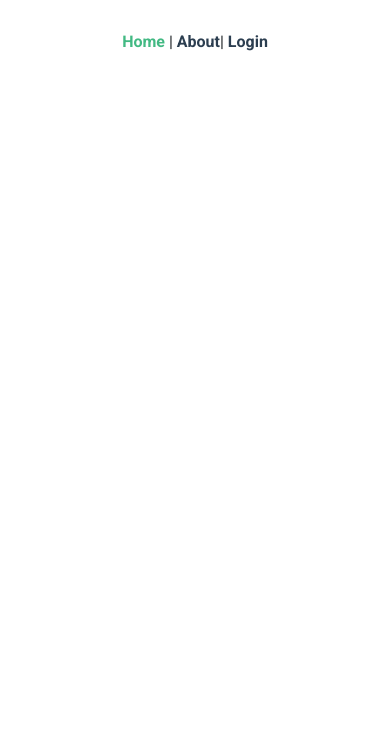
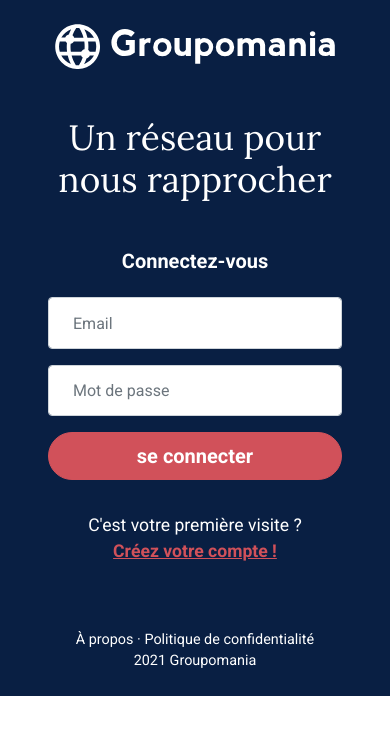
Before and after one commit to MarineFlora/MarineRapeneau_7_08112021, a Vue app in the folder frontend/: page / in a window 390 px wide. Shown: the top 734 px of the page. Built offline with nearby package versions, Linux system fonts and the light colour scheme.

Commit message:
maj responsive + reset fichiers de base vue installation

```diff
--- a/frontend/src/App.vue
+++ b/frontend/src/App.vue
@@ -1,10 +1,6 @@
 <template>
   <div id="app">
-    <div id="nav">
-      <router-link to="/">Home</router-link> |
-      <router-link to="/about">About</router-link>|
-      <router-link to="/login">Login</router-link>
-    </div>
+
     <router-view/>
   </div>
 </template>
@@ -18,16 +14,4 @@
 
 }
 
-#nav {
-  padding: 30px;
-}
-
-#nav a {
-  font-weight: bold;
-  color: #2c3e50;
-}
-
-#nav a.router-link-exact-active {
-  color: #42b983;
-}
 </style>
--- a/frontend/src/components/HelloWorld.vue
+++ /dev/null
@@ -1,58 +0,0 @@
-<template>
-  <div class="hello">
-    <h1>{{ msg }}</h1>
-    <p>
-      For a guide and recipes on how to configure / customize this project,<br>
-      check out the
-      <a href="https://cli.vuejs.org" target="_blank" rel="noopener">vue-cli documentation</a>.
-    </p>
-    <h3>Installed CLI Plugins</h3>
-    <ul>
-      <li><a href="https://github.com/vuejs/vue-cli/tree/dev/packages/%40vue/cli-plugin-babel" target="_blank" rel="noopener">babel</a></li>
-      <li><a href="https://github.com/vuejs/vue-cli/tree/dev/packages/%40vue/cli-plugin-eslint" target="_blank" rel="noopener">eslint</a></li>
-    </ul>
-    <h3>Essential Links</h3>
-    <ul>
-      <li><a href="https://vuejs.org" target="_blank" rel="noopener">Core Docs</a></li>
-      <li><a href="https://forum.vuejs.org" target="_blank" rel="noopener">Forum</a></li>
-      <li><a href="https://chat.vuejs.org" target="_blank" rel="noopener">Community Chat</a></li>
-      <li><a href="https://twitter.com/vuejs" target="_blank" rel="noopener">Twitter</a></li>
-      <li><a href="https://news.vuejs.org" target="_blank" rel="noopener">News</a></li>
-    </ul>
-    <h3>Ecosystem</h3>
-    <ul>
-      <li><a href="https://router.vuejs.org" target="_blank" rel="noopener">vue-router</a></li>
-      <li><a href="https://vuex.vuejs.org" target="_blank" rel="noopener">vuex</a></li>
-      <li><a href="https://github.com/vuejs/vue-devtools#vue-devtools" target="_blank" rel="noopener">vue-devtools</a></li>
-      <li><a href="https://vue-loader.vuejs.org" target="_blank" rel="noopener">vue-loader</a></li>
-      <li><a href="https://github.com/vuejs/awesome-vue" target="_blank" rel="noopener">awesome-vue</a></li>
-    </ul>
-  </div>
-</template>
-
-<script>
-export default {
-  name: 'HelloWorld',
-  props: {
-    msg: String
-  }
-}
-</script>
-
-<!-- Add "scoped" attribute to limit CSS to this component only -->
-<style scoped>
-h3 {
-  margin: 40px 0 0;
-}
-ul {
-  list-style-type: none;
-  padding: 0;
-}
-li {
-  display: inline-block;
-  margin: 0 10px;
-}
-a {
-  color: #42b983;
-}
-</style>
--- a/frontend/src/views/Login.vue
+++ b/frontend/src/views/Login.vue
@@ -1,11 +1,10 @@
 <template>
-<b-container fluid class="bg-dark text-white px-6 py-4">
+<b-container fluid class="bg-dark text-white px-6 py-4 login">
     <b-row>
         <b-col class="d-sm-flex flex-column align-items-center">
             <b-img height="45":src="require('../assets/icon-left-font-monochrome-white.svg')" alt="Groupomania logo" ></b-img>
-
-            <h1 class="my-5">Un réseau pour nous rapprocher</h1>
-            <h3 class="font-weight-bold">Connectez-vous</h3>
+            <h1 class="my-6">Un réseau pour nous rapprocher</h1>
+            <h3 class="font-weight-bold mb-lg-4">Connectez-vous</h3>
             <b-form class="form-width">
             <b-form-group >
                 <b-form-input placeholder="Email" type="email" class="my-3 px-4" ></b-form-input>
@@ -14,11 +13,11 @@
             </b-form-group>
             </b-form>
 
-           <p class="account-link">C'est votre première visite ? </br>
+           <p class="account-link mt-lg-4">C'est votre première visite ? </br>
            <a class="text-primary font-weight-bold"><u>Créez votre compte !</u></a>
            </p>
 
-            <footer> À propos · Politique de confidentialité <br>
+            <footer class="mt-lg-6"> À propos · Politique de confidentialité <br>
                 2021 Groupomania</footer> <!-- reut composant, add to app.vue -->
 
         </b-col>
@@ -52,7 +51,7 @@
 
 @media (min-width: 576px) {
   .form-width {
-    width: 400px; // à partir de iphone 6, en dessous pas de width
+    width: 350px;
   }
 }
 
```
Also changed, not shown: frontend/src/router/index.js (+4 -4 lines), frontend/src/views/Feed.vue (added, +17 -0 lines), frontend/src/views/Home.vue (deleted, +0 -18 lines).
